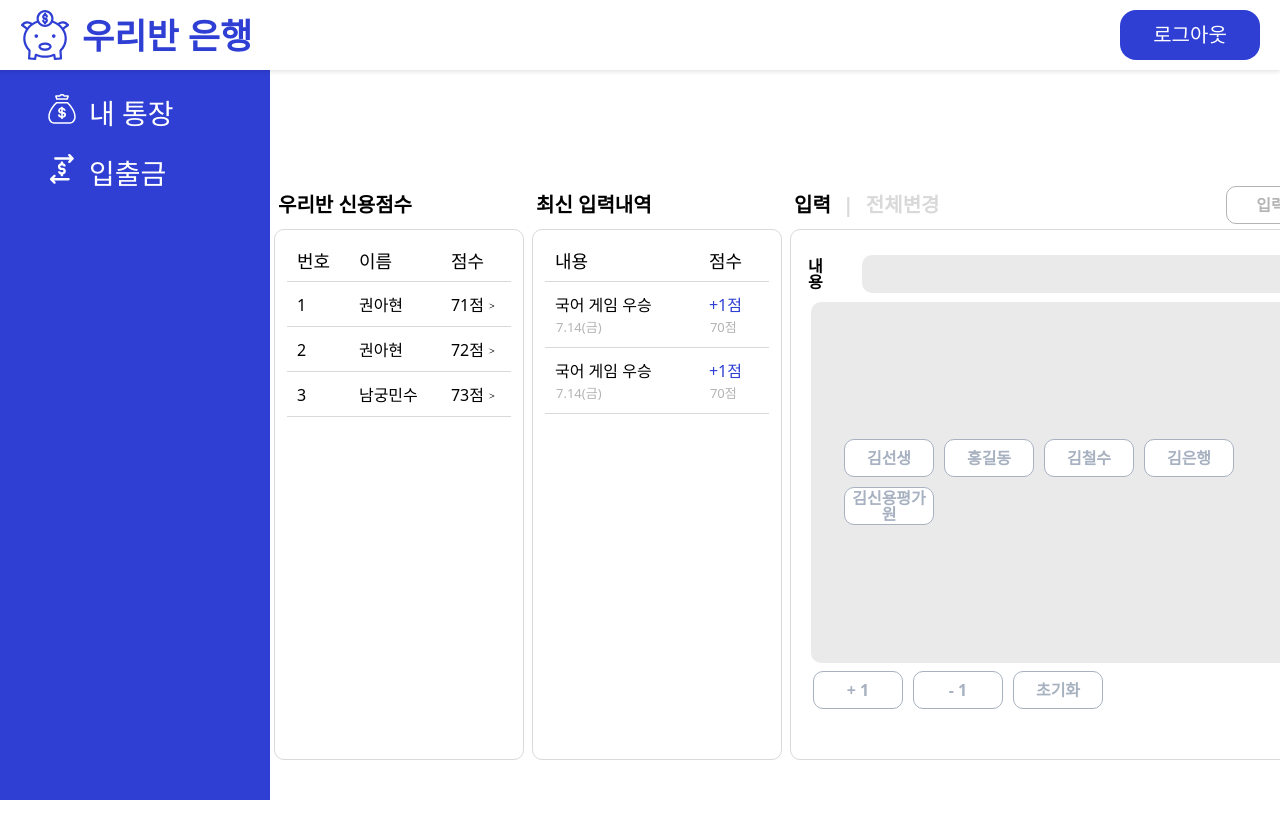
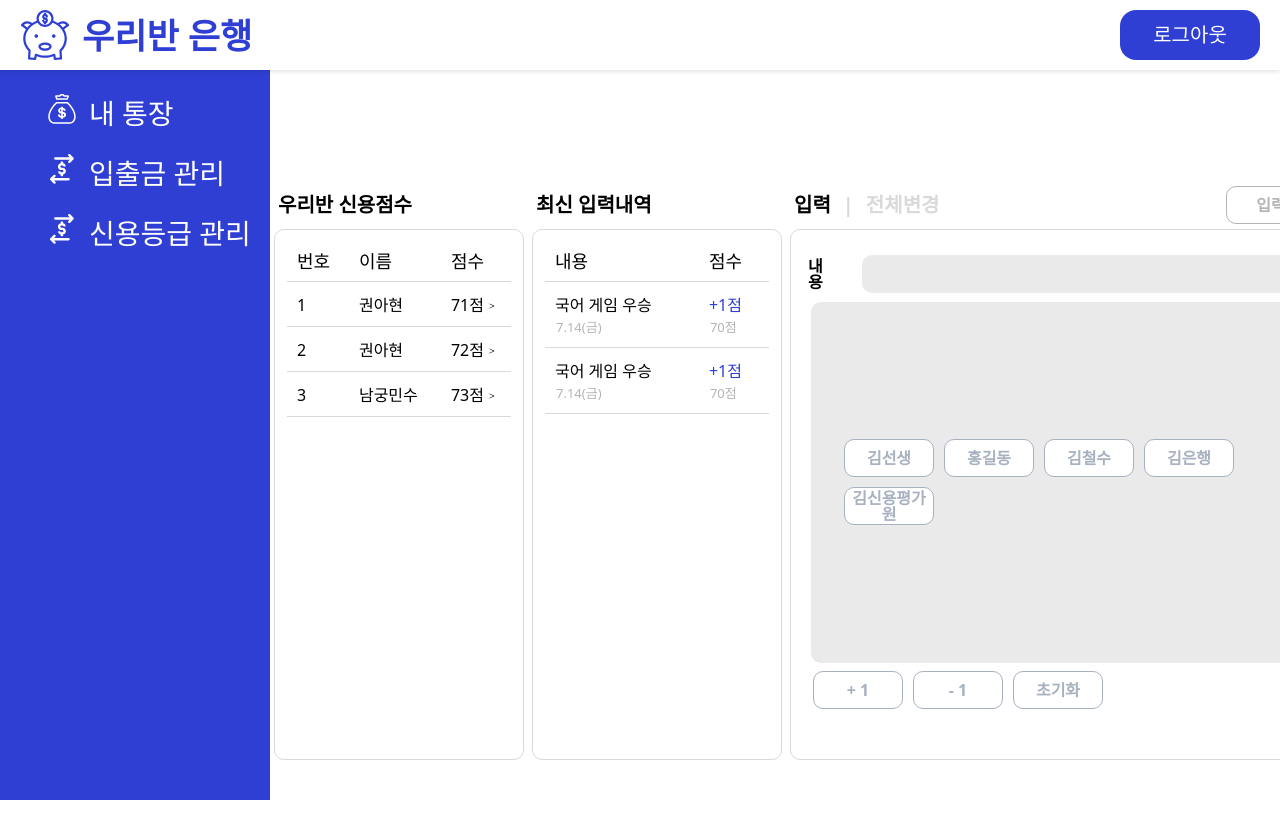
Before and after one commit to Our-Class-Bank/core-frontend, a React (Vite) app: page /credit in a window 1280 px wide. Shown: the top 838 px of the page. Built offline with nearby package versions, Linux system fonts and the light colour scheme.

Commit message:
사이드메뉴 변경

```diff
--- a/src/apis/creditApi.ts
+++ b/src/apis/creditApi.ts
@@ -1,6 +1,7 @@
 import { privateApi } from "@/apis/authApi";
+import { CreditPostData } from "@/pages/credit/Credit";
 
-export async function postCredit(data: TransferData, username: string) {
+export async function postCredit(data: CreditPostData, username: string) {
   const response = await privateApi.post(
     `/api/v1/credit-evaluation/${username}`,
     data
--- a/src/pages/credit/Credit.tsx
+++ b/src/pages/credit/Credit.tsx
@@ -32,6 +32,11 @@ const Title = styled.h1`
   font-weight: 600;
   margin-left: 8px;
 `;
+
+export type CreditPostData = {
+  changePoint: string;
+  description: string;
+};
 
 const Credit: React.FC = () => {
   const { students } = useContext(ClassStudentsContext);
@@ -96,7 +101,7 @@ const Credit: React.FC = () => {
     }
   };
 
-  const SubmitBtn: React.FC<{ onClick: (data: any) => void }> = ({
+  const SubmitBtn: React.FC<{ onClick: (data: CreditFormData) => void }> = ({
     onClick,
   }) => (
     <FormHandleBtn
--- a/src/pages/layout/SideBar.tsx
+++ b/src/pages/layout/SideBar.tsx
@@ -36,7 +36,14 @@ function SideBar() {
           <NavLink to="/transfer">
             <NavContainer>
               <TransferIcon fill="white" />
-              <NavText>입출금</NavText>
+              <NavText>입출금 관리</NavText>
+            </NavContainer>
+          </NavLink>
+
+          <NavLink to="/credit">
+            <NavContainer>
+              <TransferIcon fill="white" />
+              <NavText>신용등급 관리</NavText>
             </NavContainer>
           </NavLink>
         </Wrapper>
```
